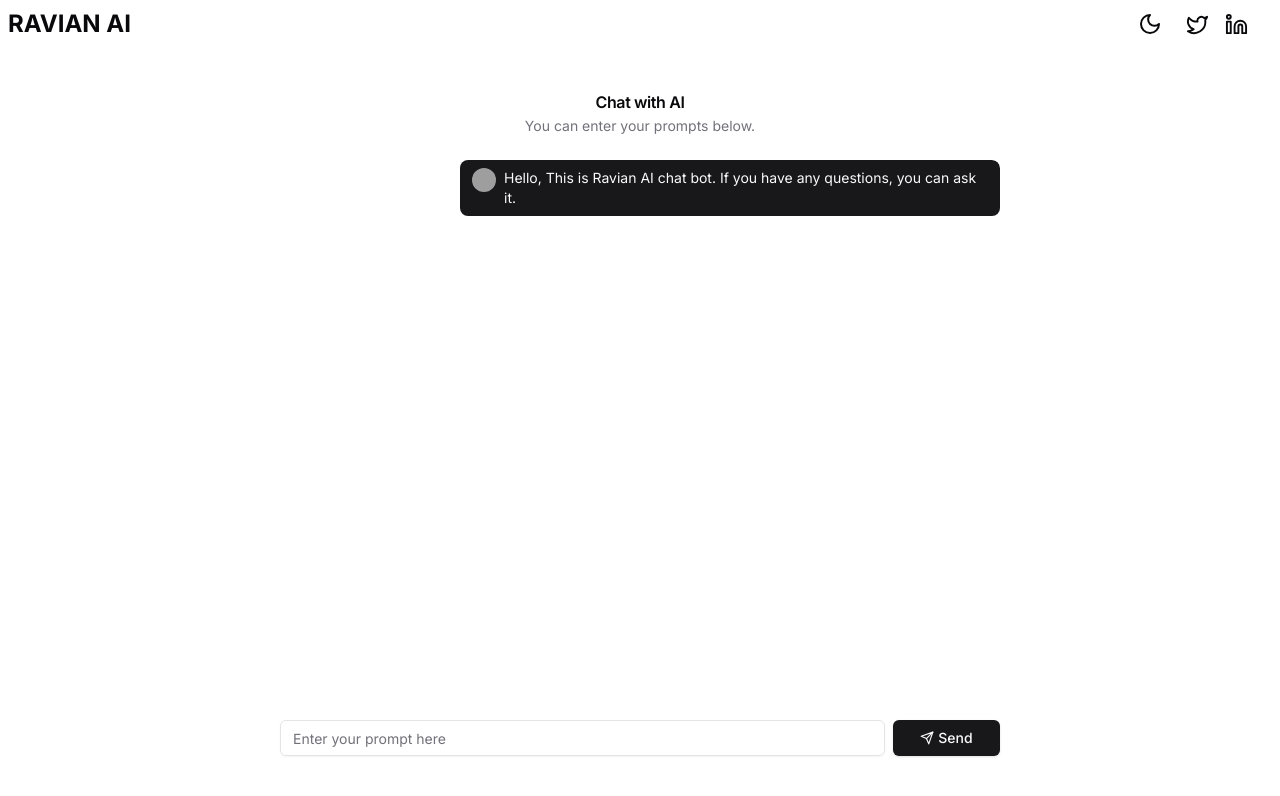
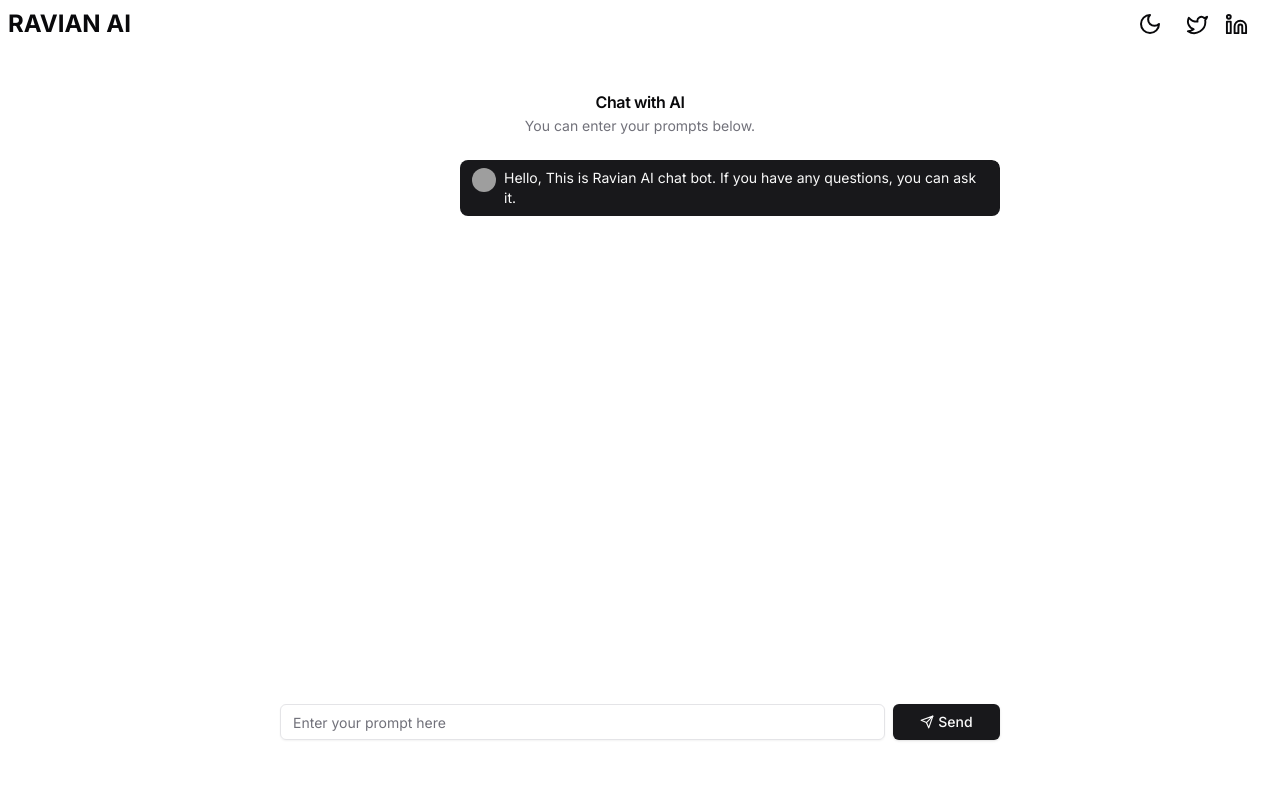
Before and after one commit to EbrahimAfridi/AI-Chatbot, a Next.js app: page / in a window 1280 px wide. Shown: the top 796 px of the page. Built offline with nearby package versions, Linux system fonts and the light colour scheme; no server answers; grey boxes are pictures that could not be loaded.

Commit message:
Fixed: Styling

```diff
--- a/src/components/ui/Form.tsx
+++ b/src/components/ui/Form.tsx
@@ -22,7 +22,7 @@
   };
 
   return (
-    <form onSubmit={onSubmit} className="mt-4 w-full max-w-3xl">
+    <form onSubmit={onSubmit} className="w-full max-w-3xl">
       <div className="flex items-center space-x-2">
         <Input
           type="text"
```
